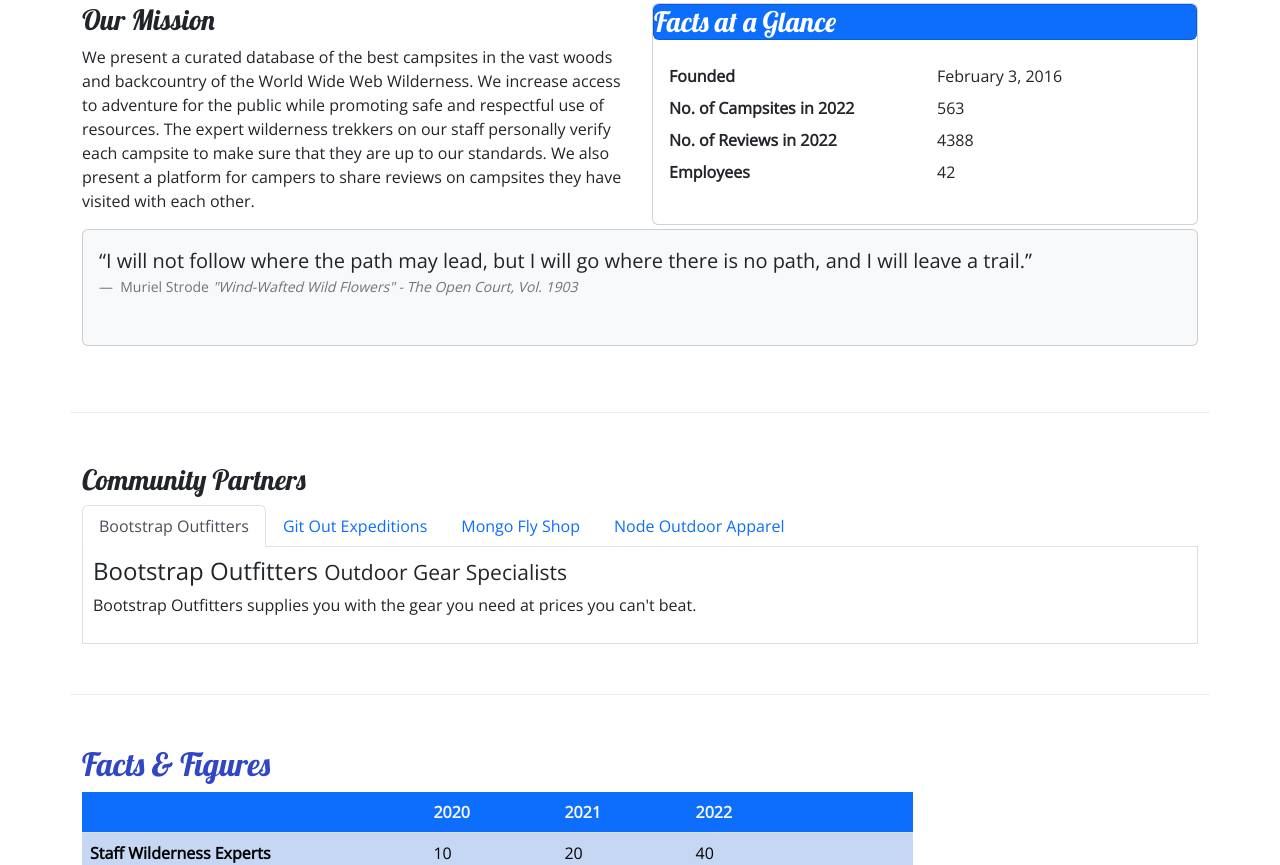
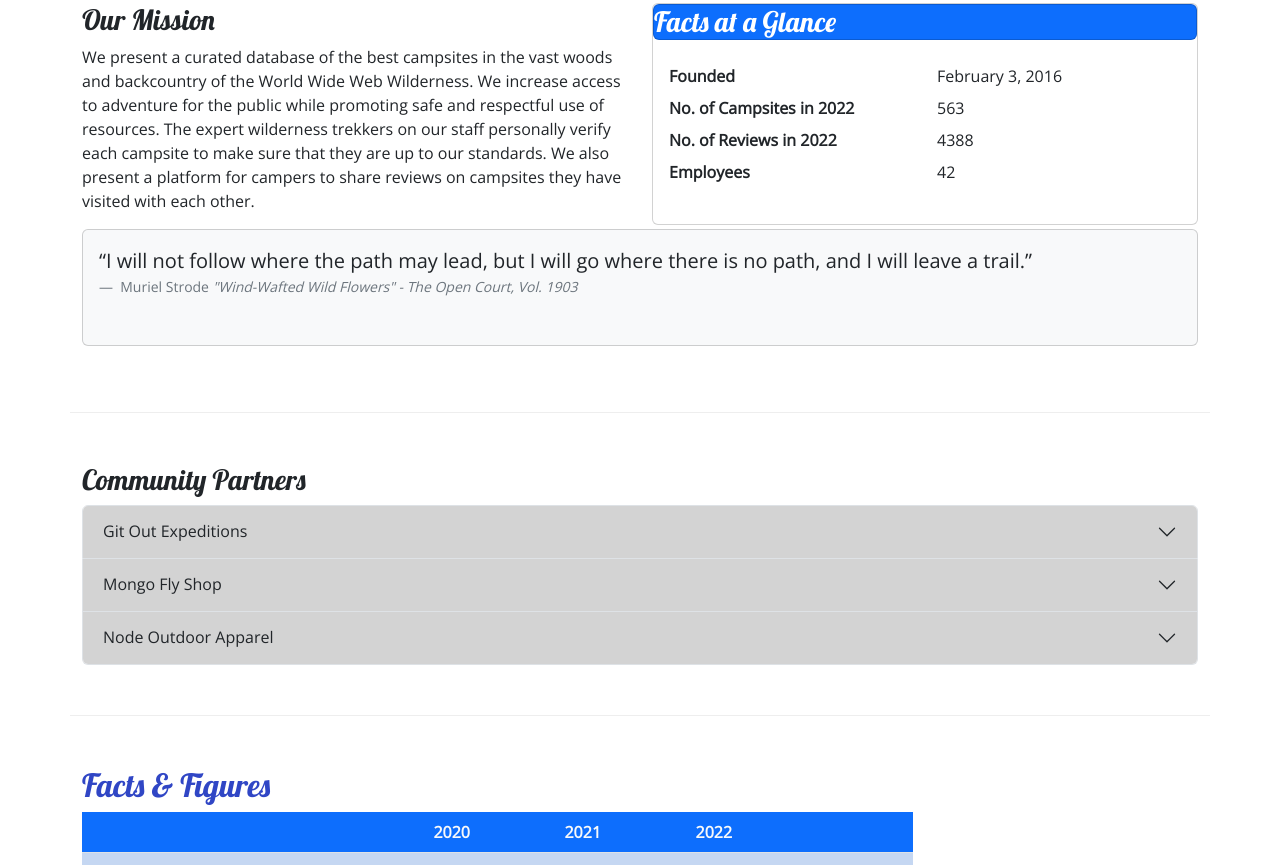
Before and after one commit to NueKid/nucampsite.github.io, a plain HTML site: page aboutus.html in a window 1280 px wide. Shown: the part 378-1243 px from the top of the page. Drawn offline with nearby package versions, Linux system fonts and the light colour scheme; files whose address does not match are found by name.

Commit message:
Accordion

```diff
--- a/aboutus.html
+++ b/aboutus.html
@@ -100,31 +100,50 @@
         <section class="row row-content">
             <div class="col-12">
                 <h3>Community Partners</h3>
-                <ul class="nav nav-tabs">
-                    <li class="nav-item"><a class="nav-link active" href="#bootstrap" role="tab" data-bs-toggle="tab">Bootstrap Outfitters</a></li>
-                    <li class="nav-item"><a class="nav-link" href="#git" role="tab" data-bs-toggle="tab">Git Out Expeditions</a></li>
-                    <li class="nav-item"><a class="nav-link" href="#mongo" role="tab" data-bs-toggle="tab">Mongo Fly Shop</a></li>
-                    <li class="nav-item"><a class="nav-link" href="#node" role="tab" data-bs-toggle="tab">Node Outdoor Apparel</a></li>
-                </ul>
-                <div class="tab-content">
-                    <div role="tabpanel" class="tab-pane fade show active" id="bootstrap">
-                        <h4>Bootstrap Outfitters <small>Outdoor Gear Specialists</small></h4>
-                        <p class="d-none d-sm-block">Bootstrap Outfitters supplies you with the gear you need at prices you can't beat.</p>
+                <div id="accordionExample" class="accordion">
+                    <div class="accordion-item">
+                        <h4 class="accordion-header">
+                            <button class="accordion-button collapsed" type="button" data-bs-toggle="collapse"
+                                data-bs-target="#git">
+                                Git Out Expeditions
+                            </button>
+                        </h4>
+                        <div id="git" class="accordion-collapse collapse" data-bs-parent="#accordionExample">
+                            <div class="accordion-body d-none d-sm-block">
+                                <p>Join Git Out Expeditions to explore new horizons with a group of other adventurers!
+                                </p>
+                            </div>
+                        </div>
                     </div>
-                    <div role="tabpanel" class="tab-pane fade" id="git">
-                        <h4>Git Out Expeditions <small>Group Adventure Expeditions</small></h4>
-                        <p class="d-none d-sm-block">Join Git Out Expeditions to explore new horizons with a group of other adventurers!</p>
+                    <div class="accordion-item">
+                        <h4 class="accordion-header">
+                            <button class="accordion-button collapsed" type="button" data-bs-toggle="collapse"
+                                data-bs-target="#mongo">
+                                Mongo Fly Shop
+                            </button>
+                        </h4>
+                        <div id="mongo" class="accordion-collapse collapse" data-bs-parent="#accordionExample">
+                            <div class="accordion-body d-none d-sm-block">
+                                <p>Need a new fishing pole, a tacklebox, or flies of all kinds? Stop by Mongo Fly Shop.
+                                </p>
+                            </div>
+                        </div>
                     </div>
-                    <div role="tabpanel" class="tab-pane fade" id="mongo">
-                        <h4>Mongo Fly Shop <small>Your Neighborhood Fly Fishing Shop</small></h4>
-                        <p class="d-none d-sm-block">Need a new fishing pole, a tacklebox, or flies of all kinds? Stop by Mongo Fly Shop.</p>
-                    </div>
-                    <div role="tabpanel" class="tab-pane fade" id="node">
-                        <h4>Node Outdoor Apparel <small>Outdoor Clothes & Shoes</small></h4>
-                        <p class="d-none d-sm-block">From polar fleeces to swimsuits, hiking boots to waders, a visit to Node will be sure to get you covered.</p>
+                    <div class="accordion-item">
+                        <h4 class="accordion-header">
+                            <button class="accordion-button collapsed" type="button" data-bs-toggle="collapse"
+                                data-bs-target="#node">
+                                Node Outdoor Apparel
+                            </button>
+                        </h4>
+                        <div id="node" class="accordion-collapse collapse" data-bs-parent="#accordionExample">
+                            <div class="accordion-body d-none d-sm-block">
+                                <p>From polar fleeces to swimsuits, hiking boots to waders, a visit to Node will be sure to get
+                                    you covered.</p>
+                            </div>
+                        </div>
                     </div>
                 </div>
-            </div>
         </section>
         <!-- table -->
          <section class="row row-content">
--- a/css/styles.css
+++ b/css/styles.css
@@ -35,8 +35,6 @@ footer {
     background-color: #901CAD;
 }
 
-.tab-content {
-    border: 1px solid #DDD;
-    border-top: none;
-    padding: 10px;
-}
+.accordion-button {
+    background-color: #d3d3d3;
+  }
```
